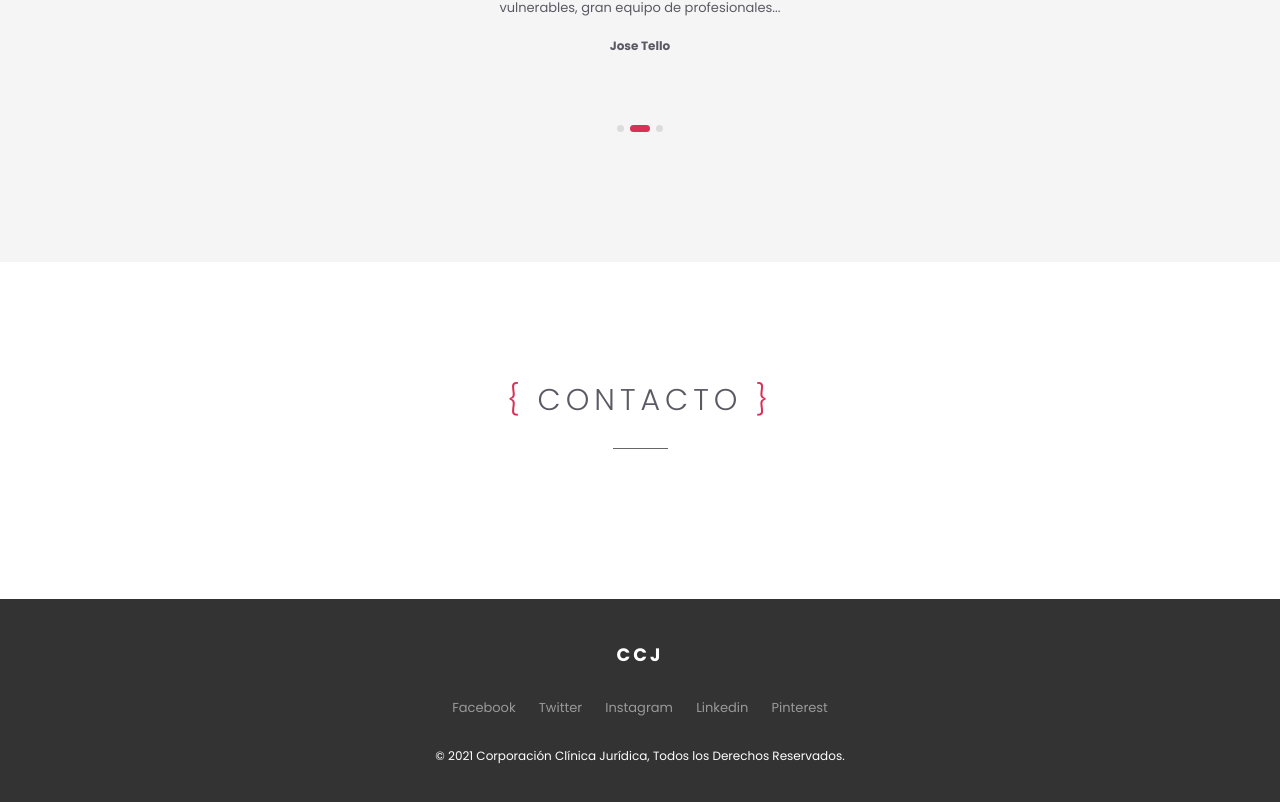
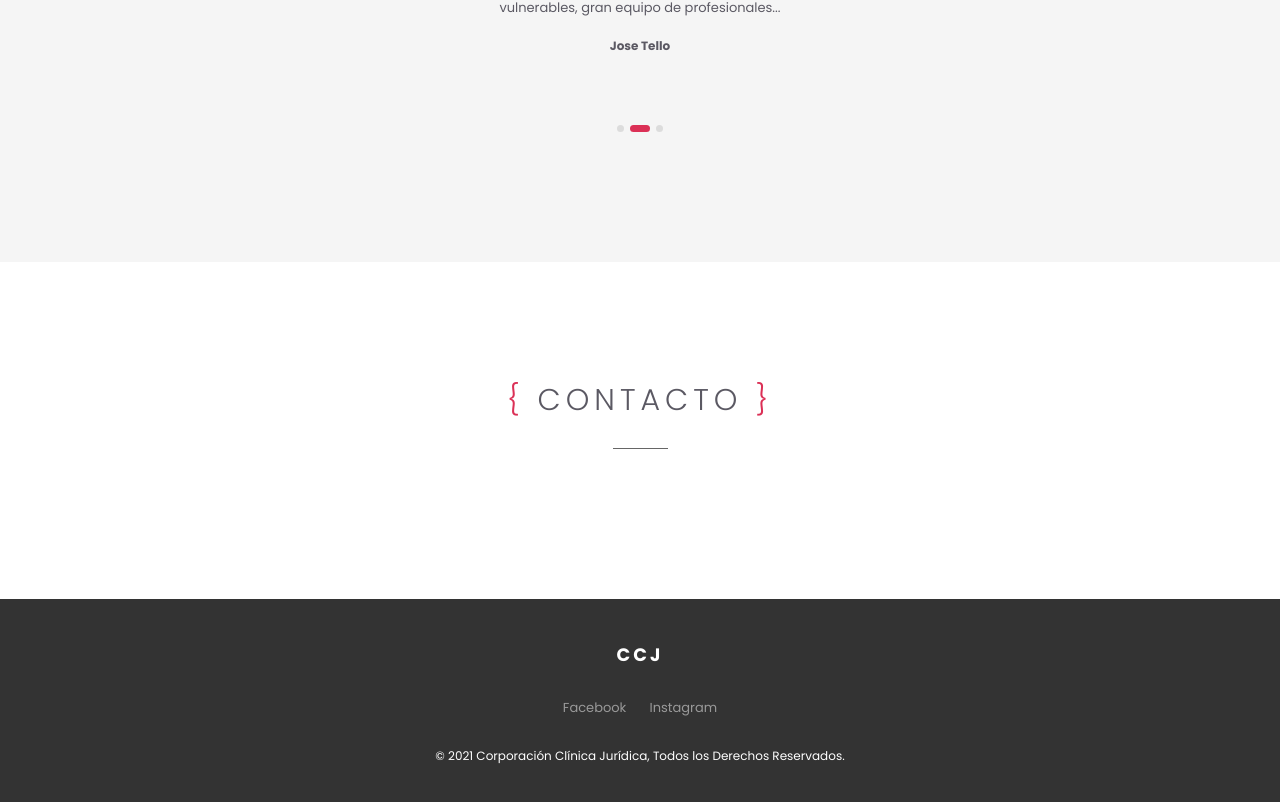
Before and after one commit to Andradevelopment/clinica-jurida, a plain HTML site: page index.html in a window 1280 px wide. Shown: the part 5453-6255 px from the top of the page. Drawn offline with Linux system fonts and the light colour scheme.

Commit message:
Quitamos icones de redes sociales
Quitamos icono de Pinterest y Twitter

```diff
--- a/index.html
+++ b/index.html
@@ -921,10 +921,7 @@
 
 					<ul class="social-links">
 						<li><a href="https://m.facebook.com/558394291237274" class="wow fadeInUp">Facebook</a></li>
-						<li><a href="#" class="wow fadeInUp" data-wow-delay=".1s">Twitter</a></li>
 						<li><a href="#" class="wow fadeInUp" data-wow-delay=".2s">Instagram</a></li>
-						<li><a href="#" class="wow fadeInUp" data-wow-delay=".3s">Linkedin</a></li>
-						<li><a href="#" class="wow fadeInUp" data-wow-delay=".4s">Pinterest</a></li>
 					</ul>
 
 					<p class="copyright wow fadeInUp">
```
